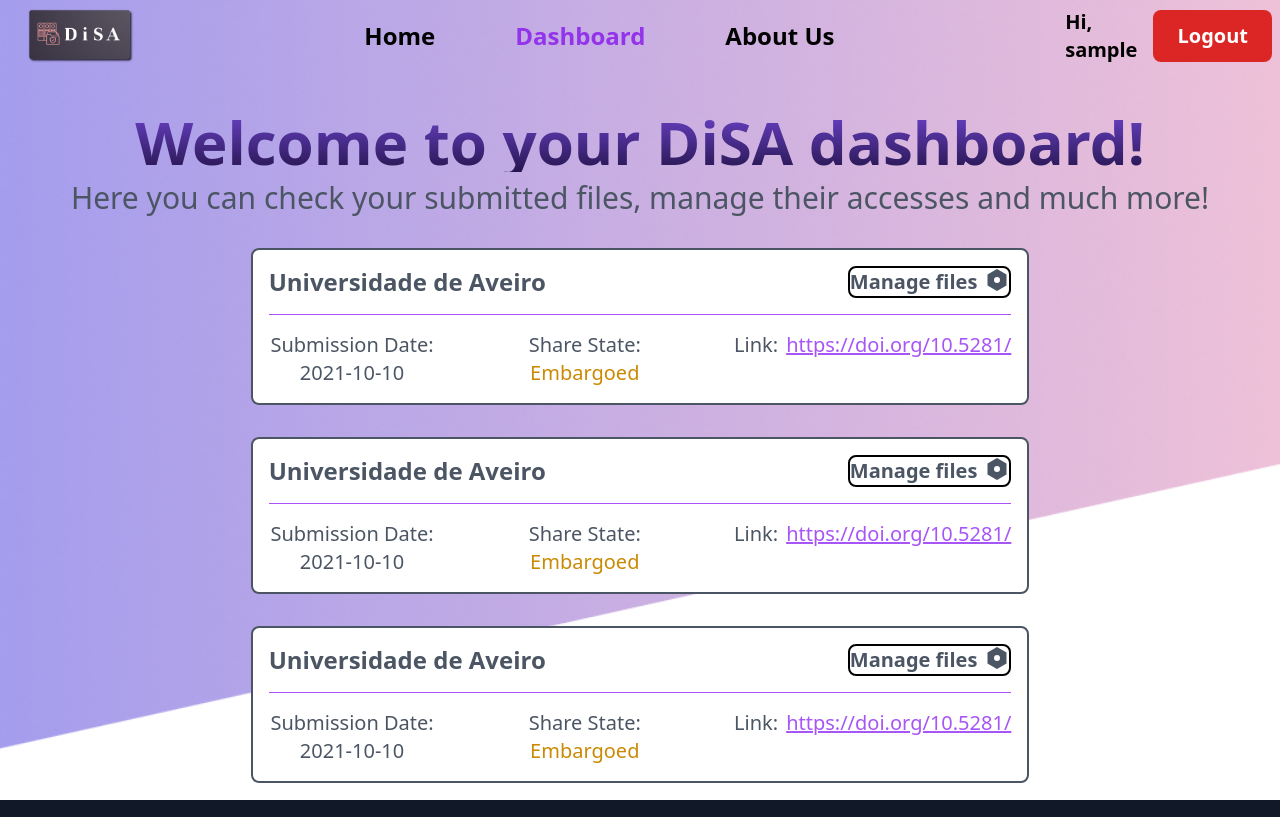
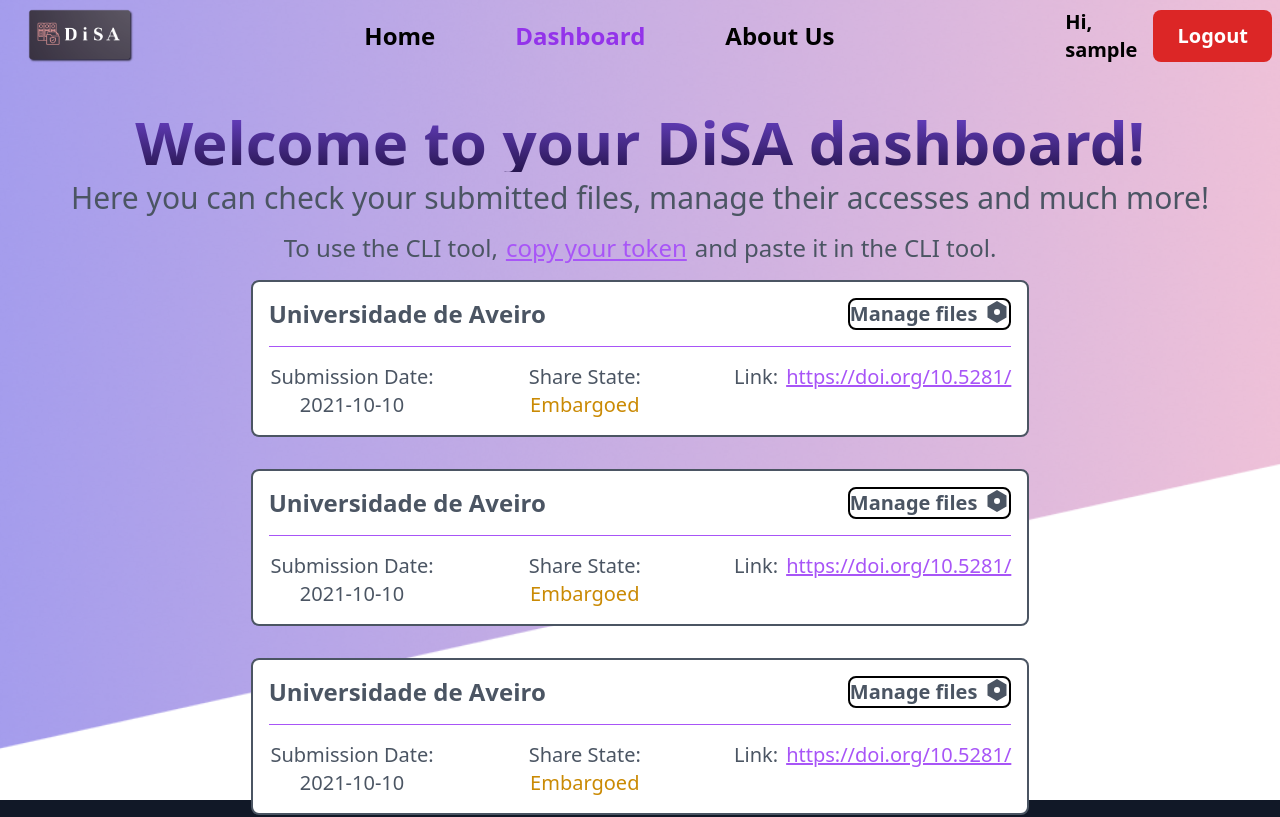
Before and after one commit to miguel-silva48/DiSA-webInterface, a React (Vite) app: page /dashboard in a window 1280 px wide. Shown: the top 817 px of the page. Built offline with nearby package versions, Linux system fonts and the light colour scheme; sample sign-in values are in the browser's storage.

Commit message:
Fix(webInterface/dashboard): Allowed user to copy token in order to login the CLI

```diff
--- a/src/components/pages/DashboardPage.jsx
+++ b/src/components/pages/DashboardPage.jsx
@@ -1,19 +1,33 @@
-import React, { useEffect } from "react";
+import React, { useEffect, useState } from "react";
 import Navbar from "../layout/Navbar.jsx";
 import Footer from "../layout/Footer.jsx";
 import Background from "../layout/Background.jsx";
 import DocumentSetCard from "../layout/DocumentSetCard.jsx";
 
 const DashboardPage = () => {
+  const user_token = sessionStorage.getItem("access_token") || "";
 
   // Redirect to login page if user is not logged in and tries to access this
   useEffect(() => {
     if (sessionStorage.getItem("access_token") === null) {
+      alert("You must be logged in to access this!");
       window.location.href = "/login";
     }
   }
     , []);
 
+  //TODO - fetch user's documents and display them
+
+  // Make token available to copy so that user can login the CLI
+  const handleLinkCopy = () => {
+    navigator.clipboard.writeText(user_token).then(() => {
+      setCopySuccess(true);
+      alert("User token copied to clipboard!");
+    }).catch((error) => {
+      alert("Error copying user token to clipboard!");
+      console.error('ERROR copying link:', error);
+    });
+  };
 
   return (
     <div>
@@ -27,6 +41,15 @@ useEffect(() => {
           <h2 className="text-3xl text-gray-600 mt-2 mb-4">
             Here you can check your submitted files, manage their accesses and much more!
           </h2>
+          <p className="text-2xl text-gray-600">
+            To use the CLI tool,
+            <span
+              className="text-purple-500 underline cursor-pointer ml-2 mr-2"
+              onClick={handleLinkCopy}
+            >copy your token</span>
+            and paste it in the CLI tool.
+          </p>
+
           <DocumentSetCard />
           <DocumentSetCard />
           <DocumentSetCard />
```
Lines whose indentation alone changed are shown as unchanged.
